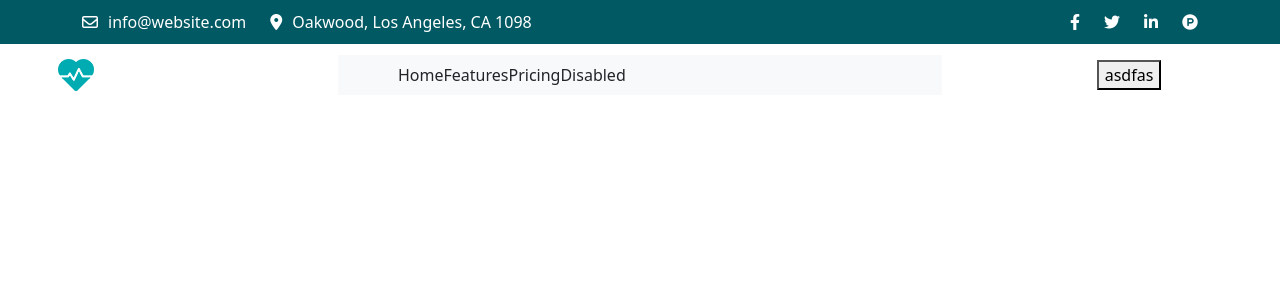
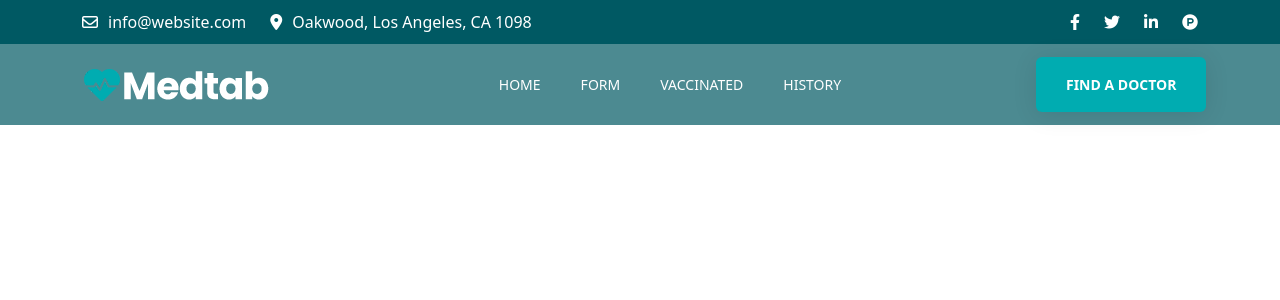
Before and after one commit to Magamed-Ali/Vaccination-against-the-virus, a React app: page / in a window 1280 px wide. Shown: the top 300 px of the page. Built offline with nearby package versions, Linux system fonts and the light colour scheme.

Commit message:
modify header nav

```diff
--- a/src/components/shared/header/HeaderNav.js
+++ b/src/components/shared/header/HeaderNav.js
@@ -1,59 +1,33 @@
 import React from 'react';
 import logo from '../../../assets/images/logo-white.png';
-import styles from '../../../styles/style.scss';
+
 
 function HeaderNav() {
     return (
-        <div className="headerNav">
-            <div className="container-fluid p-0 text-center ">
-                    <div className="row align-items-center">
-                        <div className="col-3"><img src={logo} alt=""/></div>
-                        <div className="col">
-                            <div className="container-fluid">
-                                <div className="row">
-                                    <nav className="navbar navbar-expand-lg navbar-light bg-light">
-                                        <div className="container-fluid">
-                                            <button className="navbar-toggler " type="button" data-bs-toggle="collapse"
-                                                    data-bs-target="#navbarNav" aria-controls="navbarNav" aria-expanded="false"
-                                                    aria-label="Toggle navigation">
-                                                <span className="navbar-toggler-icon"></span>
-                                            </button>
-                                            <div className="collapse navbar-collapse" id="navbarNav">
-                                               <div className="container-fluid">
-                                                   <ul className="navbar-nav">
-                                                       <li className="nav-item">
-                                                           Home
-                                                       </li>
-                                                       <li className="nav-item">
-                                                           Features
-                                                       </li>
-                                                       <li className="nav-item">
-                                                           Pricing
-                                                       </li>
-                                                       <li className="nav-item">
-                                                           Disabled
-                                                       </li>
-                                                   </ul>
-
-                                               </div>
-                                            </div>
-                                        </div>
-                                    </nav>
-                                </div>
-                            </div>
-                        </div>
-                        <div className="col-3">
-                            <button>
-                                asdfas
-                            </button>
-                        </div>
+        <div className="container-fluid nav-bar-wrapper">
+            <div className="container">
+                <div className="nav-bar">
+                    <div className="nav-bar__logo">
+                        <img src={logo} alt="logo"/>
                     </div>
+                    <div className="nav-bar__menu">
+                        <ul>
+                            <li>Home</li>
+                            <li>Form</li>
+                            <li>Vaccinated</li>
+                            <li>History</li>
+                        </ul>
+                    </div>
+                    <div className="nav-bar__btn">
+                        <button className="nav-bar__btn__button btn">Find A Doctor</button>
+                    </div>
+                </div>
             </div>
 
         </div>
 
 
-);
+    );
 }
 
 export default HeaderNav;
--- a/src/styles/header.scss
+++ b/src/styles/header.scss
@@ -1,6 +1,7 @@
+@import "variables";
 
 .top-bar-wrapper {
-  background: #005963;
+  background: $b-collor;
 }
 
 .top-bar {
@@ -8,12 +9,13 @@
   justify-content: space-between;
   align-items: center;
   padding: 10px 0;
-  color: #ffffff;
+  color: $color-fff;
 
   &__info {
     display: flex;
     justify-content: space-between;
     align-items: center;
+
   }
 
   &__mail {
@@ -22,20 +24,26 @@
 
     i {
       margin-right: 10px;
+
     }
+
   }
 
   &__address {
 
     i {
       margin-right: 10px;
+
     }
 
   }
+
   &__social-links {
     i {
       margin-right: 24px;
+
     }
+
     i:last-child {
       margin-right: 0;
     }
@@ -43,3 +51,58 @@
   }
 
 }
+
+.nav-bar-wrapper {
+  background-color: rgba(0, 89, 99, 0.7);
+}
+
+.nav-bar {
+  display: flex;
+  justify-content: space-between;
+  align-items: center;
+  color: $color-fff;
+
+  &__logo {
+    width: 190px;
+
+    img {
+      width: 100%;
+
+    }
+
+  }
+
+  &__menu ul {
+    display: flex;
+    list-style-type: none;
+    margin: 0;
+
+    li {
+      padding: 30px 20px;
+      font-size: 14px;
+      text-transform: uppercase;
+      font-weight: 500;
+
+    }
+
+  }
+
+  &__btn {
+    width: 162px;
+
+    &__button {
+      background-color: #00acb1;
+      color: $color-fff;
+
+      &:hover{
+        transition: 0.5s;
+        background: $b-collor;
+        color: $color-fff;
+
+      }
+
+    }
+
+  }
+
+}
--- a/src/styles/variables.scss
+++ b/src/styles/variables.scss
@@ -1,16 +1,24 @@
 
-@block-background: #f5f5f5;
-@block-color: #005963;
-@block-border-color: #ddd;
+$color-fff: #fff;
+$b-collor: #005963;
 
-@base: #00ACB1;
-@base-hover: rgba(0, 120, 123, 0.37);
-@background-color: #fcf7ff;
-@secondaryBtn: #00ACB1;
-@secondary: #005963;
-@box-shadow: rgb(149 157 165 / 20%) 0px 8px;
-@transition: all 0.3s cubic-bezier(.25,.8,.25,1);
-.d-flex{
+.d-flex {
   display: flex;
   justify-content: space-between;
 }
+
+.btn {
+  border-radius: 6px;
+  cursor: pointer;
+  text-align: center;
+  white-space: nowrap;
+  vertical-align: middle;
+  border: 0;
+  font-size: 14px;
+  font-weight: 600;
+  padding: 17px 30px;
+  text-transform: uppercase;
+  overflow: hidden;
+  z-index: 1;
+  box-shadow: 0 3px 24px #0000001a;
+}
```
